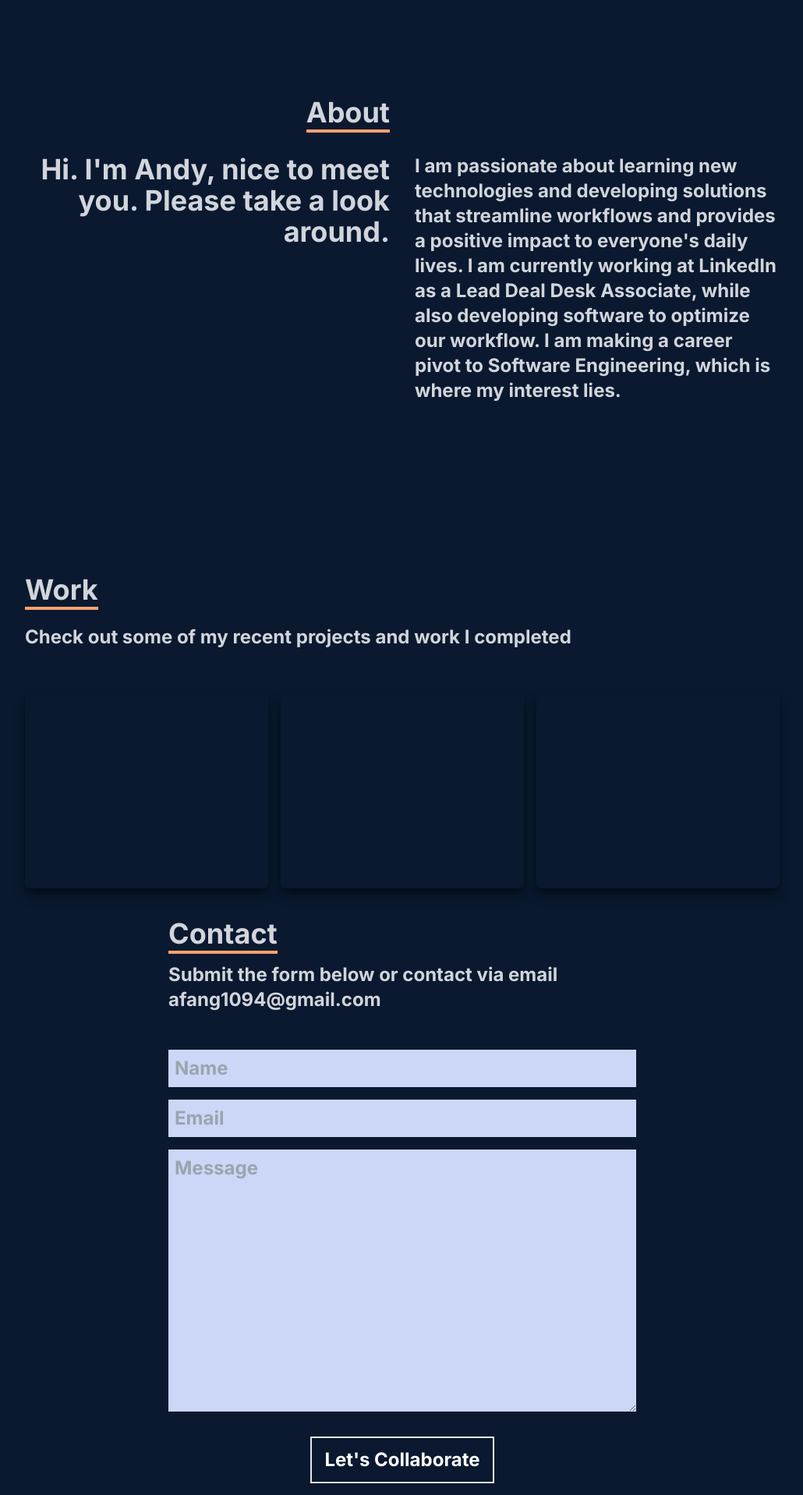
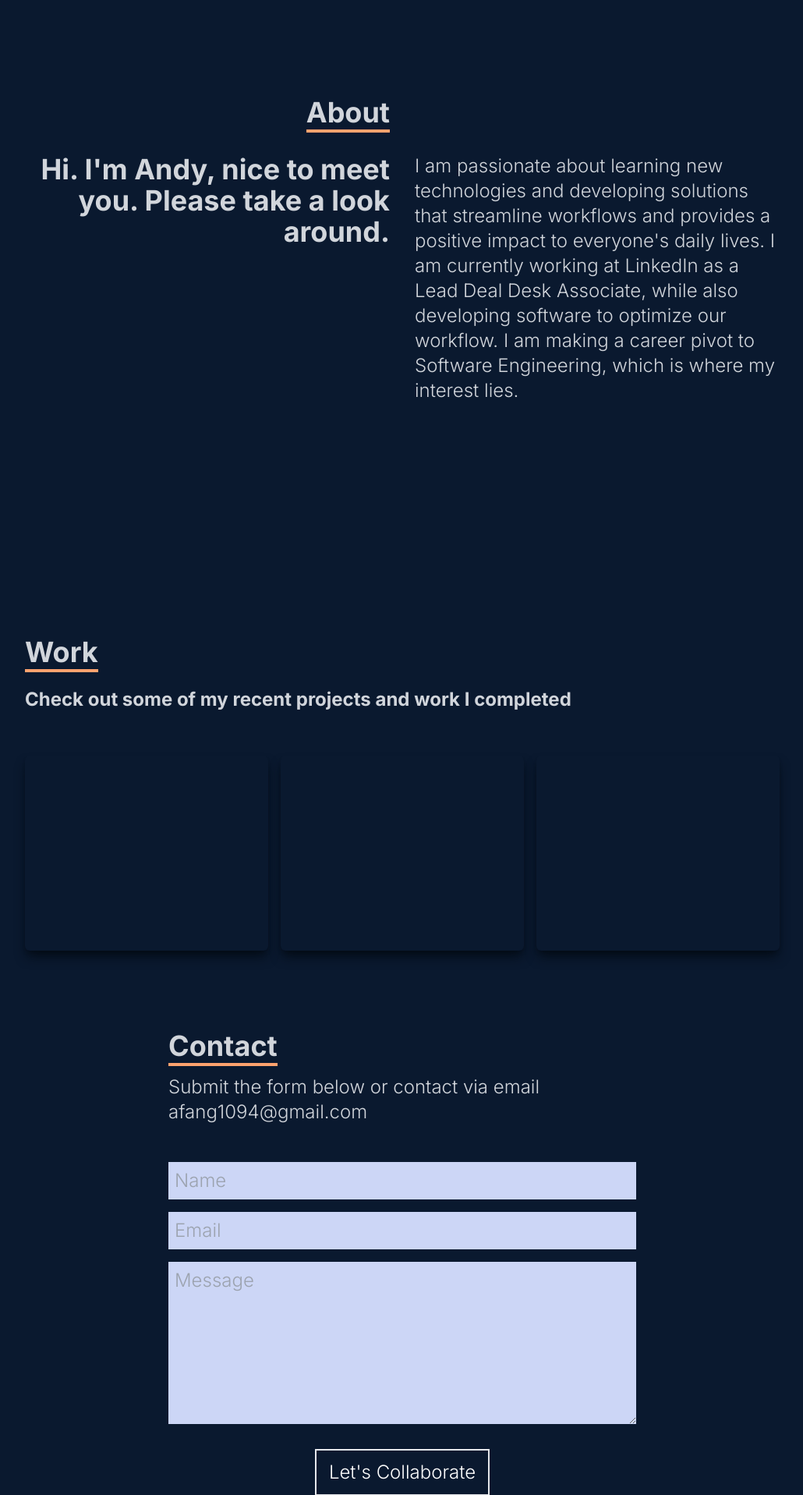
Before and after one commit to fang-andy/newfolio, a Next.js app: page / in a window 1280 px wide. Shown: the part 880-2797 px from the top of the page at 78% size, without its empty margins (124-1154 px from the left). Built offline with nearby package versions, Linux system fonts and the light colour scheme.

Commit message:
created media hook to adjust dot navigation

```diff
--- a/src/app/page.js
+++ b/src/app/page.js
@@ -1,18 +1,41 @@
 "use client";
 
-import { useState } from "react";
-import { Navbar, DotGroup, Landing, About, Skills, Work, Contact } from "@/components";
+import { useState, useEffect } from "react";
+import {
+  Navbar,
+  DotGroup,
+  Landing,
+  About,
+  Skills,
+  Work,
+  Contact,
+} from "@/components";
+import useMediaQuery from "../hooks/useMediaQuery";
 
 const App = () => {
   const [selectedPage, setSelectedPage] = useState("home");
+  const [isTopOfPage, setIsTopOfPage] = useState(true);
+  const isAboveMediumScreens = useMediaQuery("(min-width: 1060px)");
+
+  useEffect(() => {
+    const handleScroll = () => {
+      if (window.scrollY === 0) setIsTopOfPage(true);
+      if (window.scrollY !== 0) setIsTopOfPage(false);
+    };
+    window.addEventListener("scroll", handleScroll);
+    return () => window.removeEventListener("scroll", handleScroll);
+  });
+
   return (
     <div>
       <h1 className="text-2xl font-bold">
         <Navbar selectedPage={selectedPage} setSelectedPage={setSelectedPage} />
-        <DotGroup
-          selectedPage={selectedPage}
-          setSelectedPage={setSelectedPage}
-        />
+        {isAboveMediumScreens && (
+          <DotGroup
+            selectedPage={selectedPage}
+            setSelectedPage={setSelectedPage}
+          />
+        )}
         <Landing setSelectedPage={setSelectedPage} />
         <About />
         {/* <Skills /> */}
--- a/src/components/About.jsx
+++ b/src/components/About.jsx
@@ -13,11 +13,11 @@ const About = () => {
           <div></div>
         </div>
         <div className="max-w-[1000px] w-full grid sm:grid-cols-2 gap-8 px-4">
-          <div className="sm:text-right text-4xl font-bold">
+          <div className="sm:text-right text-4xl">
             <p>Hi. I'm Andy, nice to meet you. Please take a look around.</p>
           </div>
           <div>
-            <p>
+            <p className="font-light">
               I am passionate about learning new technologies and developing
               solutions that streamline workflows and provides a positive impact
               to everyone's daily lives. I am currently working at LinkedIn as a
--- a/src/components/Contact.jsx
+++ b/src/components/Contact.jsx
@@ -4,7 +4,7 @@ const Contact = () => {
   return (
     <div
       id="contact"
-      className="w-full h-screen bg-[#0a192f] flex justify-center items-center p-4"
+      className="w-full h-screen bg-[#0a192f] flex justify-center items-center p-4 font-light"
     >
       <form
         method="POST"
@@ -34,7 +34,7 @@ const Contact = () => {
         <textarea
           className="bg-[#ccd6f6] p-2"
           name="message"
-          rows="10"
+          rows="6"
           placeholder="Message"
         ></textarea>
         <button
--- a/src/components/DotGroup.jsx
+++ b/src/components/DotGroup.jsx
@@ -21,13 +21,13 @@ const DotGroup = ({ selectedPage, setSelectedPage }) => {
         href="#about"
         onClick={() => setSelectedPage("about")}
       />
-      <AnchorLink
+      {/* <AnchorLink
         className={`${
           selectedPage === "skills" ? selectedStyles : "bg-[#8892b0]"
         } w-3 h-3 rounded-full`}
         href="#skills"
         onClick={() => setSelectedPage("skills")}
-      />
+      /> */}
       <AnchorLink
         className={`${
           selectedPage === "work" ? selectedStyles : "bg-[#8892b0]"
--- a/src/components/Work.jsx
+++ b/src/components/Work.jsx
@@ -5,7 +5,7 @@ const Work = () => {
   return (
     <div
       id="work"
-      className="w-full mid:h-screen bg-[#0a192f] text-gray-300"
+      className="w-full mid:h-screen bg-[#0a192f] text-gray-300 pt-20"
     >
       {/* Container */}
       <div className="max-w-[1000px] mx-auto p-4 flex flex-col justify-center w-full h-full">
--- /dev/null
+++ b/src/hooks/useMediaQuery.jsx
@@ -0,0 +1,18 @@
+import {useState, useEffect} from 'react';
+
+const useMediaQuery = (query) => {
+  const [matches, setMatches] = useState(false);
+
+  useEffect(() => {
+    const media = window.matchMedia(query);
+    if (media.matches !== matches) setMatches(media.matches);
+
+    const listener = () => setMatches(media.matches);
+    window.addEventListener('resize', listener);
+    return () => window.removeEventListener('resize', listener);
+  }, [matches, query]);
+
+  return matches
+}
+
+export default useMediaQuery;
```
Also changed, not shown: src/components/Navbar.jsx (line endings or trailing spaces).
